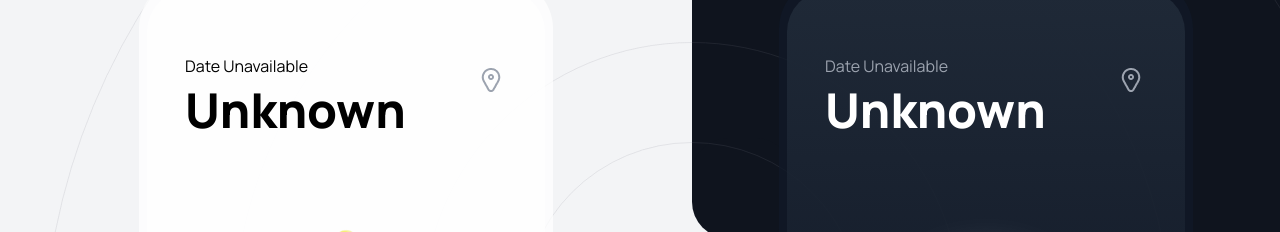
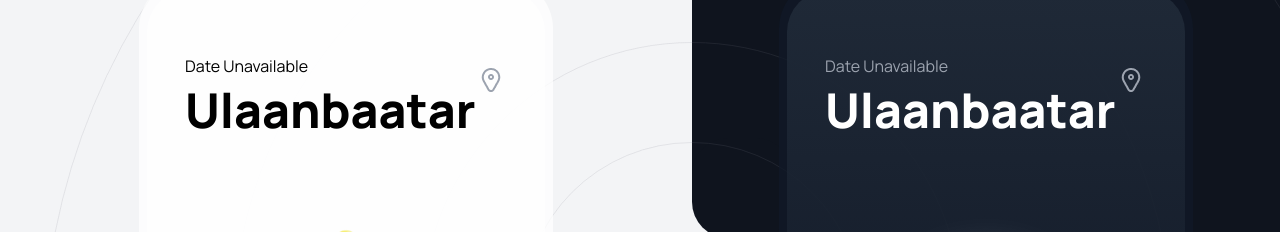
Before and after one commit to Ozuuneee/weather-app, a Next.js app: page / in a window 1280 px wide. Shown: the part 188-420 px from the top of the page. Built offline with nearby package versions, Linux system fonts and the light colour scheme; no server answers.

Commit message:
weather app ended successfully

```diff
--- a/src/app/page.js
+++ b/src/app/page.js
@@ -13,15 +13,15 @@ const API_KEY = "578e898bb4624211afc73330241312";
 
 export default function Home() {
   const [search, setSearch] = useState("");
-  const [city, setCity] = useState("");
+  const [city, setCity] = useState("Ulaanbaatar");
   const [forecastDate, setForecastDate] = useState("");
   const [dayweather, setDayWeather] = useState({
     number: 0,
-    condition: "",
+    condition: "Ulaanbaatar",
   });
   const [nightweather, setNightWeather] = useState({
     number: 0,
-    condition: "",
+    condition: "Ulaanbaatar",
   });
 
   const onChangeText = (e) => {
```
